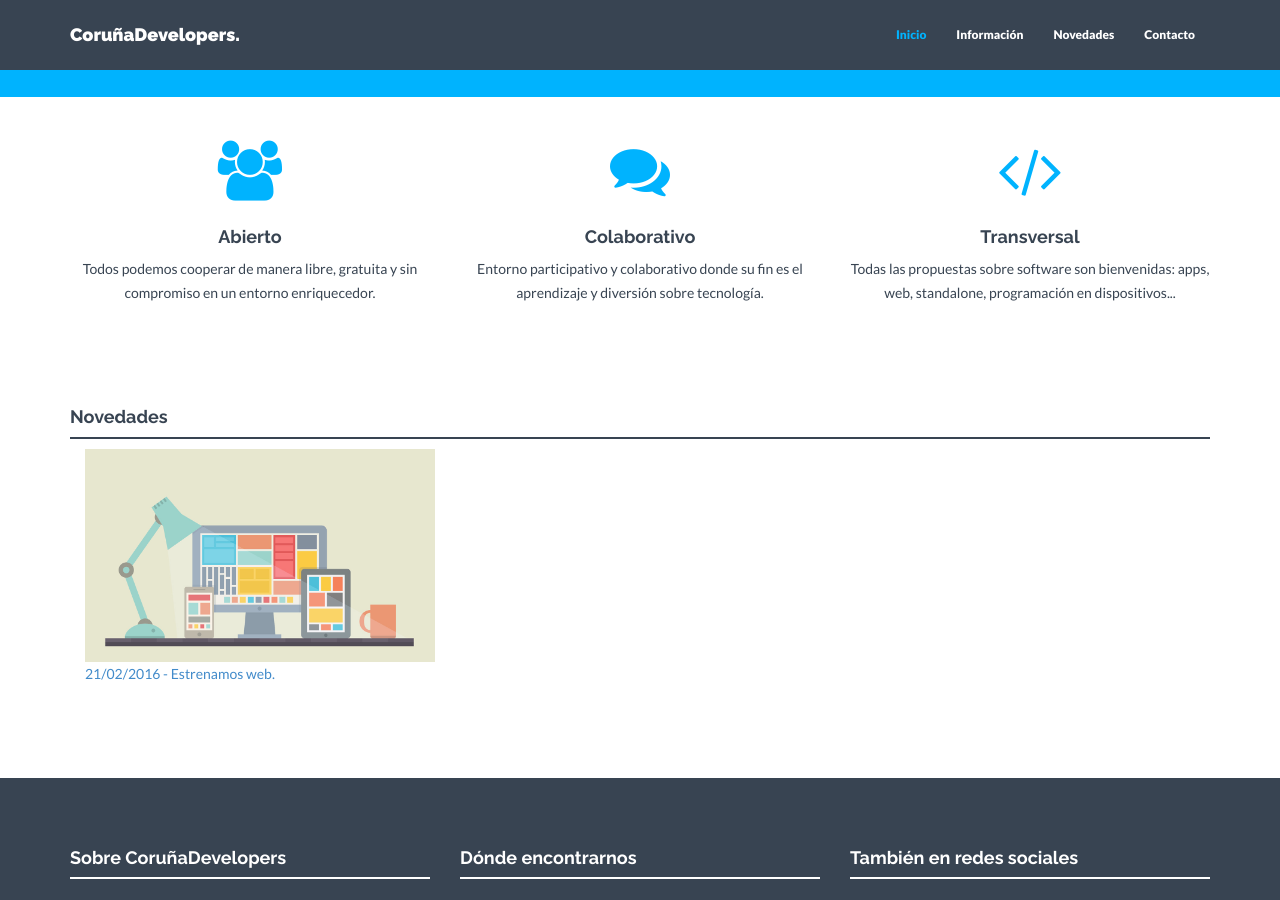
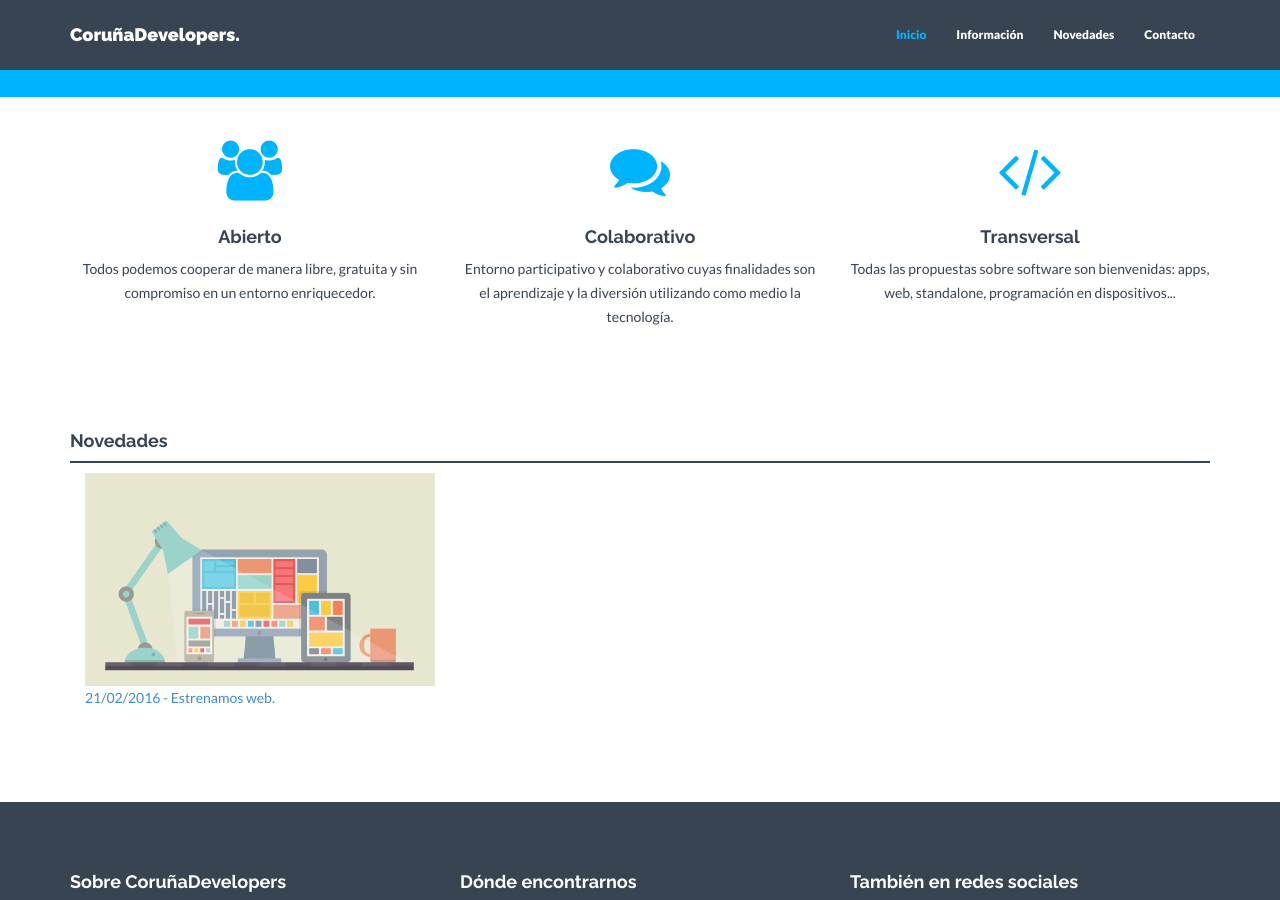
Before and after one commit to CorunaDevelopers/corunadevelopers.github.io, a Jekyll site: the page built from index.html, in a window 1280 px wide and 900 px high, scrolled down 446 px. Built offline with Jekyll 4.4.1, drawn with Linux system fonts in a browser that asks for light colours; nearby versions of some CDN libraries.

Commit message:
changes email and description

```diff
--- a/contact.html
+++ b/contact.html
@@ -12,7 +12,7 @@ permalink: /contact/
             <h4>¡Contacta con nosotros!</h4>
             <div class="hline"></div>
                 <p>{{ site.about }}</p>
-                <form role="form" action="http://formspree.io/menganox@hotmail.com" method="POST">
+                <form role="form" action="http://formspree.io/corunadevelopers@gmail.com" method="POST">
                   <div class="form-group">
                     <label for="InputEmail1">Email</label>
                     <input type="email" class="form-control" id="exampleInputEmail1">
--- a/index.html
+++ b/index.html
@@ -15,7 +15,7 @@ permalink: /
             <div class="col-md-4">
                 <i class="fa fa-comments"></i>
                 <h4>Colaborativo</h4>
-                <p>Entorno participativo y colaborativo donde su fin es el aprendizaje y diversión sobre tecnología.</p>
+                <p>Entorno participativo y colaborativo cuyas finalidades son el aprendizaje y la diversión utilizando como medio la tecnología.</p>
             </div>
             <div class="col-md-4">
                 <i class="fa fa-code"></i>
```
